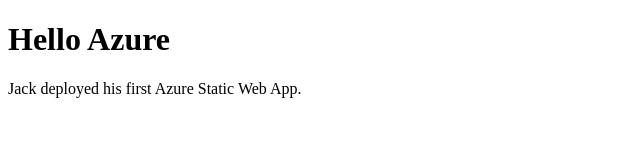
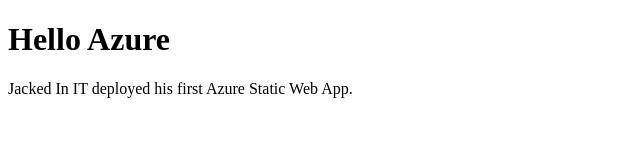
Before and after one commit to JackedInIT/my-first-static-web-app, a website: page index.html in a window 1280 px wide. Shown: the whole page, without its empty margins (0-640 px from the left). Drawn offline with Linux system fonts and the light colour scheme.

Commit message:
Update index.html

```diff
--- a/index.html
+++ b/index.html
@@ -5,6 +5,6 @@
 </head>
 <body>
   <h1>Hello Azure</h1>
-  <p>Jack deployed his first Azure Static Web App.</p>
+  <p>Jacked In IT deployed his first Azure Static Web App.</p>
 </body>
 </html>
```
